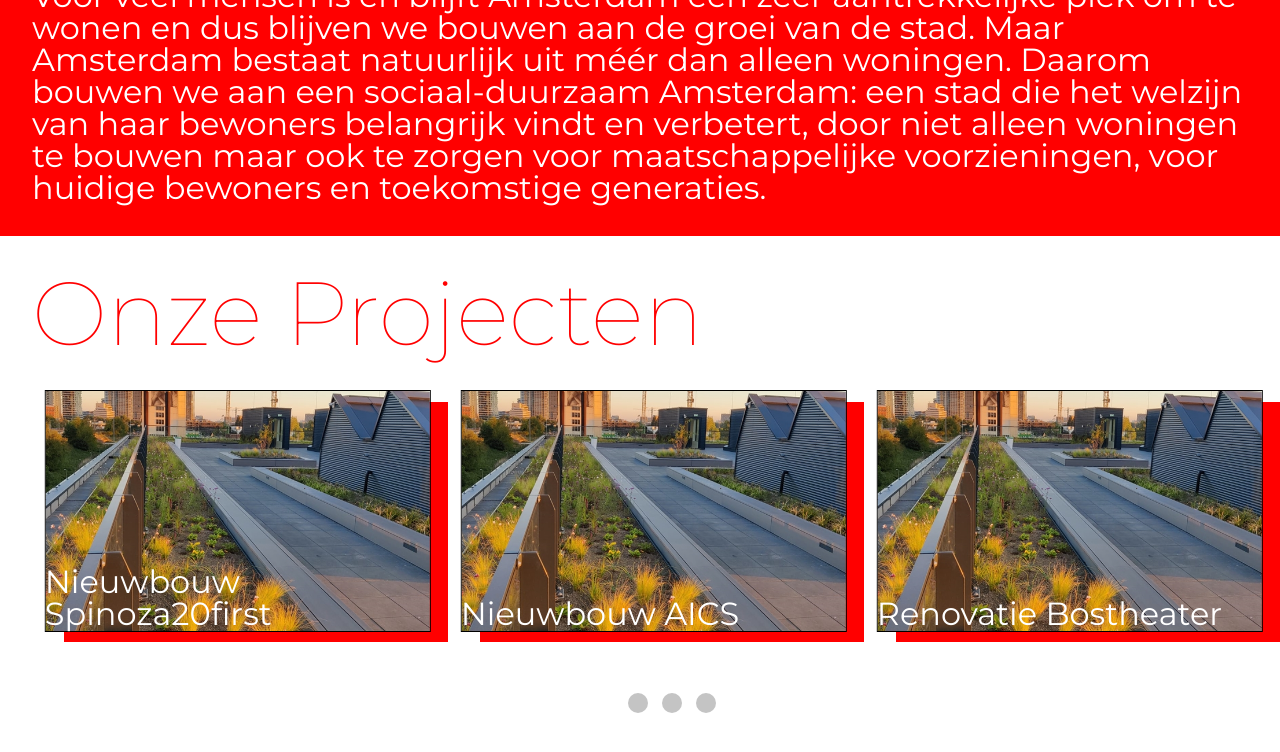
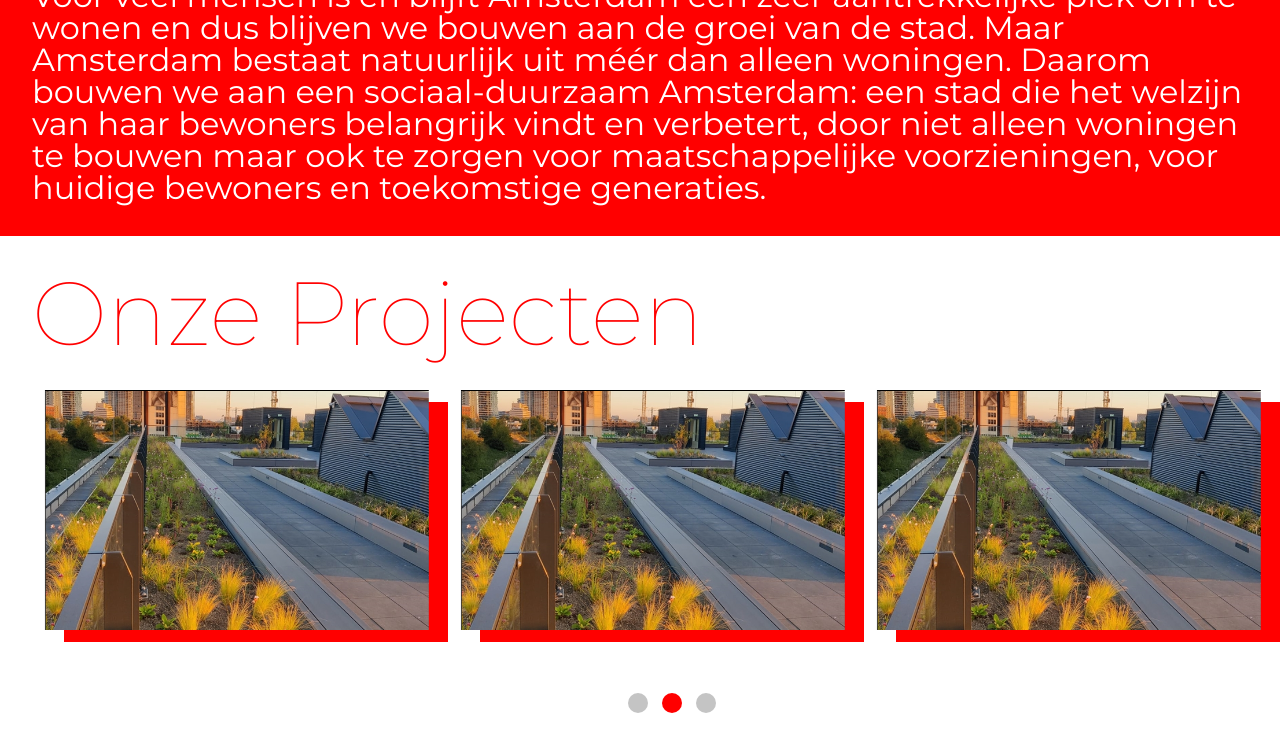
Before and after one commit to KyrylIeremieiev/bmv-vernieuwd, a React (Create React App) app in the folder bmv/: page / in a window 1280 px wide. Shown: the part 908-1660 px from the top of the page. Built offline with nearby package versions, Linux system fonts and the light colour scheme.

Commit message:
add button func

```diff
--- a/bmv/src/comps/projects.tsx
+++ b/bmv/src/comps/projects.tsx
@@ -120,8 +120,10 @@ function Projects() {
                   onMouseLeave={()=>{handleHover(false)}}
                   className={`Projects__project`}
                 >
-                  <Project image={item.image}
-                    title={item.title} color={"yellow"}>
+                  <Project
+                    image={item.image}
+                    title={item.title}
+                  >
                   </Project>
                 </li>
               ))}
@@ -129,8 +131,17 @@ function Projects() {
         ))}
         </div>
         <figure className="slideshowDots">
-          {projectData.map((title, index) => (
-              <div className="slideshowDot"></div>
+          {projectData.map((title, idx) => (
+            <div
+              key={idx}
+              className={`slideshowDot${idx === currentSlide / modifier ? " active" : ""}`}
+              onClick={()=>{
+                setSlide(idx*modifier);
+              }}
+              onMouseEnter={()=>{handleHover(true)}}
+              onMouseLeave={()=>{handleHover(false)}}
+            >
+            </div>
           ))}
       </figure>
 
--- a/bmv/src/comps/subComps/project.tsx
+++ b/bmv/src/comps/subComps/project.tsx
@@ -1,12 +1,14 @@
 import { useState, useEffect } from 'react';
 import React from 'react';
-function Project({image, title, color}:any){
+function Project({image, title}:any){
 
   return (
     <>
-      <article className={`sProject ${color}`}>
-          <img className='sProject__img' src={image}></img>
-        <h1 className='sProject__title'>{title}</h1>
+      <article className={`sProject`}>
+          <div className='sProject__wrapper'>
+            <img className='sProject__img' src={image}></img>
+          </div>
+          <h3 className='sProject__title'>{title}</h3>
       </article>
     </>
   );
--- a/bmv/src/index.css
+++ b/bmv/src/index.css
@@ -245,6 +245,13 @@ html{
 
 }
 
+.sProject__wrapper{
+  position: relative;
+  width: 100%;
+  height: 100%;
+  overflow: hidden;
+}
+
 .Projects__project{
   transition: opacity 0.5s;
 
@@ -272,15 +279,27 @@ html{
 
 .sProject__img:hover{
   filter: brightness(0.75);
+  transform: scale(1.1);
   cursor: pointer;
+}
+
+.sProject__wrapper:hover + h3{
+  opacity: 1;
 }
 
 .sProject__title{
   position: absolute;
+  opacity: 0;
+  transition: 0.5s all;
   bottom: 0;
   bottom: 0;
   color: white;
   font-size: 2rem;
+}
+
+
+.active{
+  background-color: red !important;
 }
 
 
```
